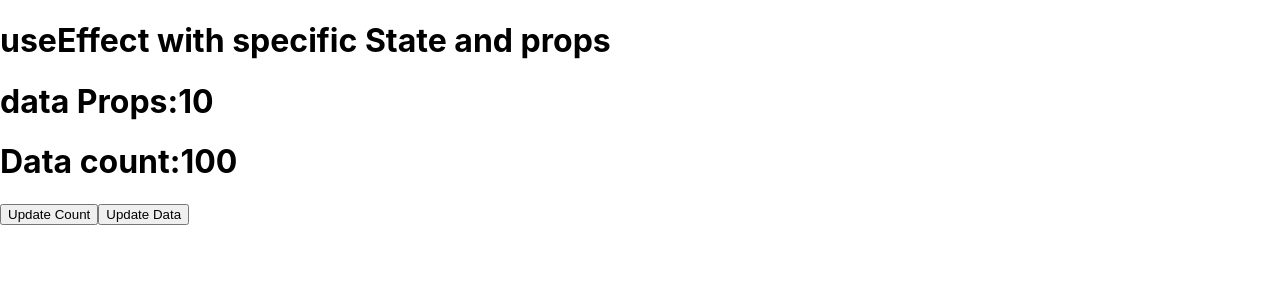
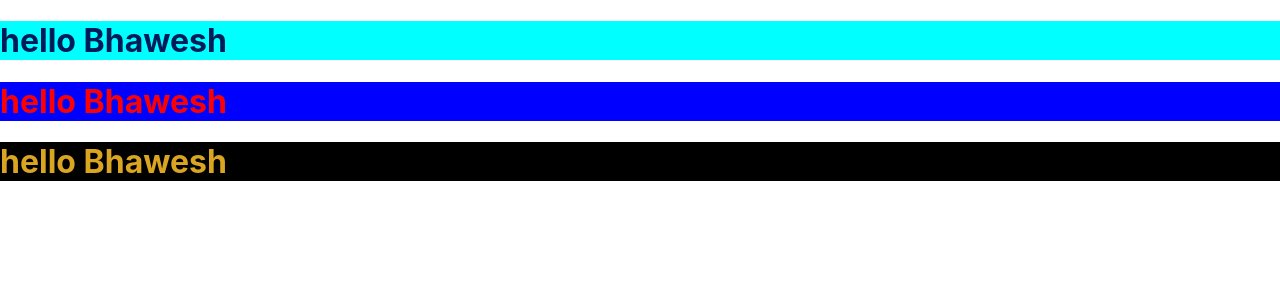
Before and after one commit to Bhaweshkiwitech/Reactjs_tutotrial-, a React (Create React App) app in the folder reactjstut01/: page / in a window 1280 px wide. Shown: the top 300 px of the page. Built offline with nearby package versions, Linux system fonts and the light colour scheme.

Commit message:
stylecss using styling using inline and using modular

```diff
--- a/reactjstut01/src/App.js
+++ b/reactjstut01/src/App.js
@@ -1,22 +1,17 @@
-import React, { useEffect,useState} from "react";
-import User from './User'
+import React from 'react'
+import './style.css'
+import style from './custom.module.css'
 function App() {
-  const[data,setData]=useState(10);
-  const[count,setCount]=useState(100);
-  useEffect(() => {
-    console.log("called with data state");
-  },[data]);
-  useEffect(() => {
-
-    console.log("called with data state");
-  },[count]);
   return (
-    <div className="App">
-       <User count={count} data={data}/>
-      <button onClick={()=>setCount(count+1)}>Update Count</button>
-      <button onClick={()=>setData(data+1)}>Update Data</button>
-    </div>
-  );
+    <div className='App'>
+    {/* className Styling */}
+      <h1 className='primary'>hello Bhawesh</h1>
+      {/* inline styling we use double curly brackets first for styling second for object */}
+      <h1 style={{color:'red',backgroundColor:'blue'}}>hello Bhawesh</h1>
+      {/* we are using modular css here  */}
+      <h1 className={style.success}>hello Bhawesh</h1>
+      </div>
+  )
 }
 
-export default App;
+export default App
--- /dev/null
+++ b/reactjstut01/src/custom.module.css
@@ -0,0 +1,4 @@
+.success{
+    color:goldenrod;
+    background-color: black;
+}
--- /dev/null
+++ b/reactjstut01/src/style.css
@@ -0,0 +1,4 @@
+.primary{
+    background-color: aqua;
+    color: rgb(0, 28, 88);
+}
```
